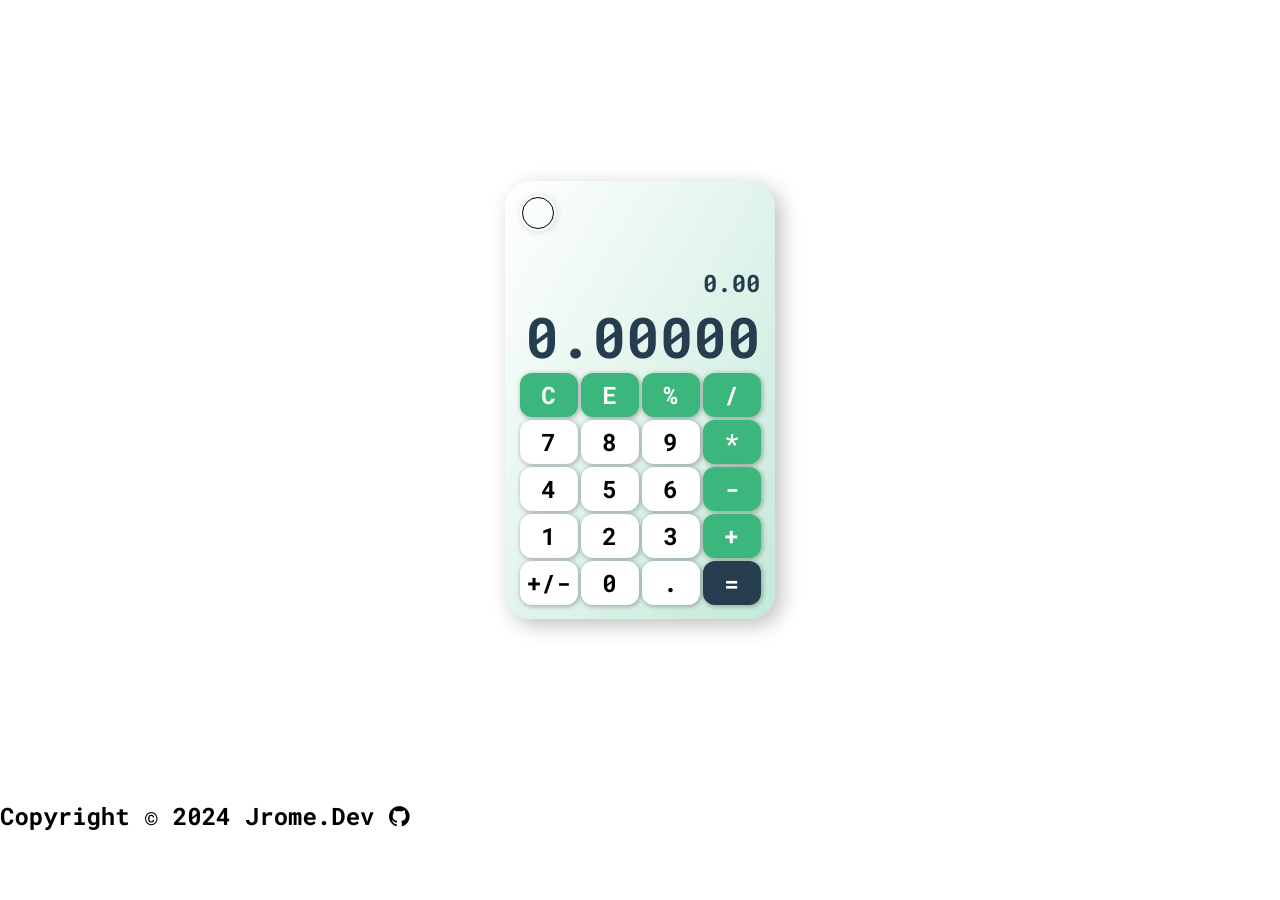
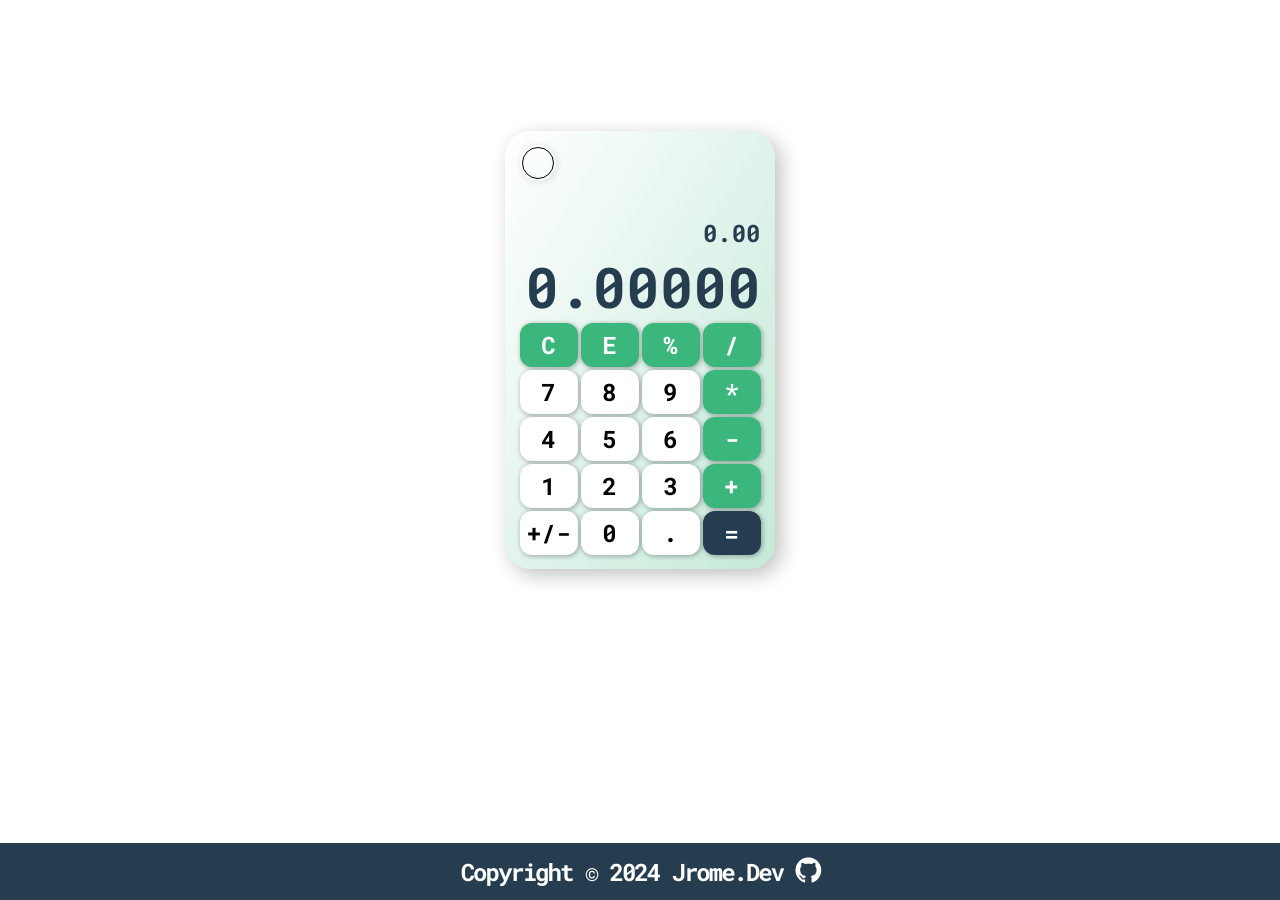
Before and after one commit to jrome3920/calculator, a plain HTML site: page index.html in a window 1280 px wide. Before the commit the page ends 832 px from the top, so only its background shows below. Drawn offline with Linux system fonts and the light colour scheme.

Commit message:
Modified footer styling

```diff
--- a/style.css
+++ b/style.css
@@ -18,12 +18,10 @@
 html {
     position: relative;
     min-height: 100%;
-    overflow: hidden;
 }
 
-.calculator{
-    background-color: transparent;
-    backdrop-filter: blur(20px);
+body{
+    margin-bottom: 100px;
 }
 
 .calculator {
@@ -36,6 +34,8 @@ html {
         rgba(255, 255, 255,0.3),
         rgba(59, 183, 126, 0.3)
     );
+    backdrop-filter: blur(20px);
+    margin-bottom: 100px;
 }
 
 .img-wrapper, .img-container{
@@ -131,3 +131,26 @@ html {
 #result {
     text-align: end;
 }
+
+/* --------------FOOTER---------------- */
+
+footer{
+    background-color: var(--color-black);
+    color: var(--color-white);
+    letter-spacing: -2px;
+    width: 100%;
+    position: absolute;
+    bottom: 0;
+    text-align: center;
+    padding: .5rem;
+}
+
+i.fa-github{
+    font-size: 30px;
+    transition: .4s ease;
+    cursor: pointer;
+
+    &:hover{
+        transform: rotate(360deg);
+    }
+}
```
